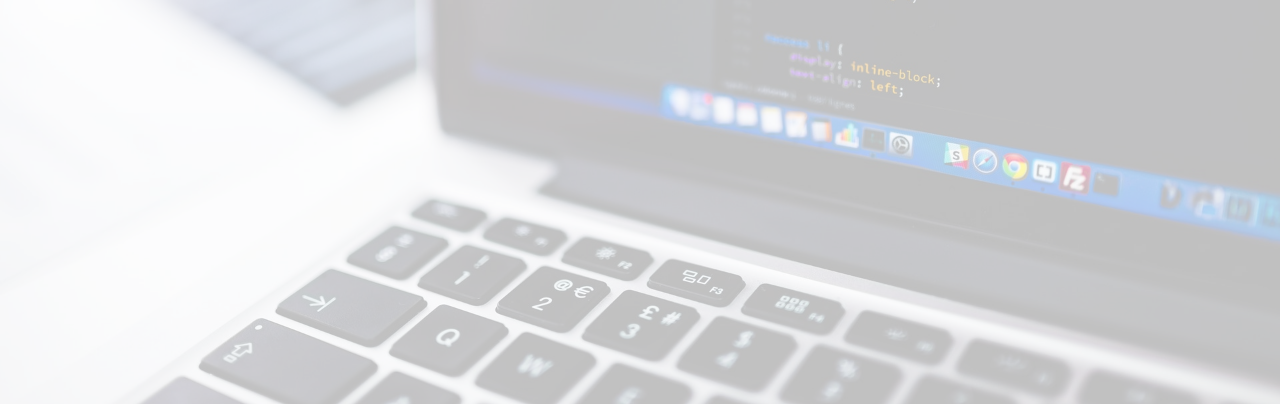
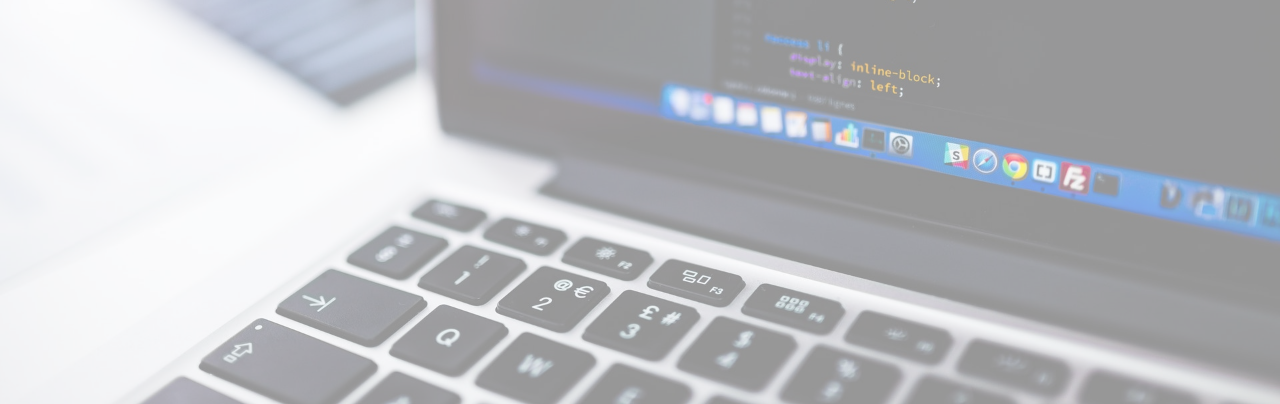
Before and after one commit to joe07leovin/Portfolio, a website: page dist/index.html in a window 1280 px wide. Shown: the part 396-800 px from the top of the page. Drawn offline with Linux system fonts and the light colour scheme.

Commit message:
css
css fixes

```diff
--- a/Scss/_config.scss
+++ b/Scss/_config.scss
@@ -2,7 +2,7 @@ $primary-color: #fff;
 $secondary-color: #1a87ee;
 $show-home-image: true;
 $home-image: url(../img/background.jpg);
-$background-opacity: 0.7;
+$background-opacity: 0.5;
 
 @mixin easeOut {
   transition: all 0.5s ease-out;
```
Also changed, not shown: dist/css/main.css.
